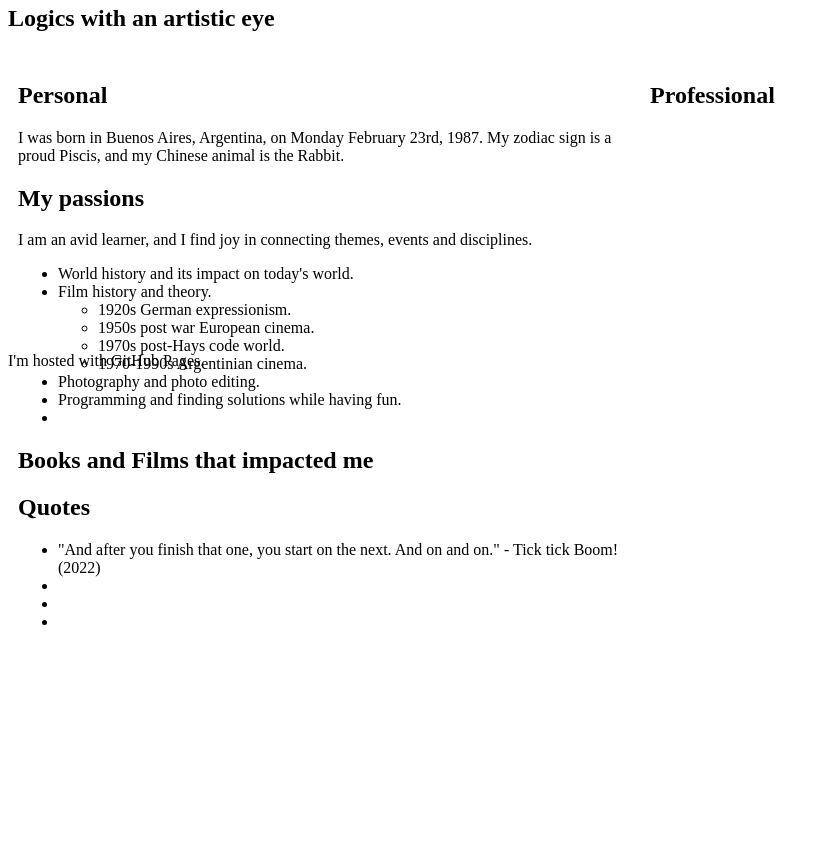
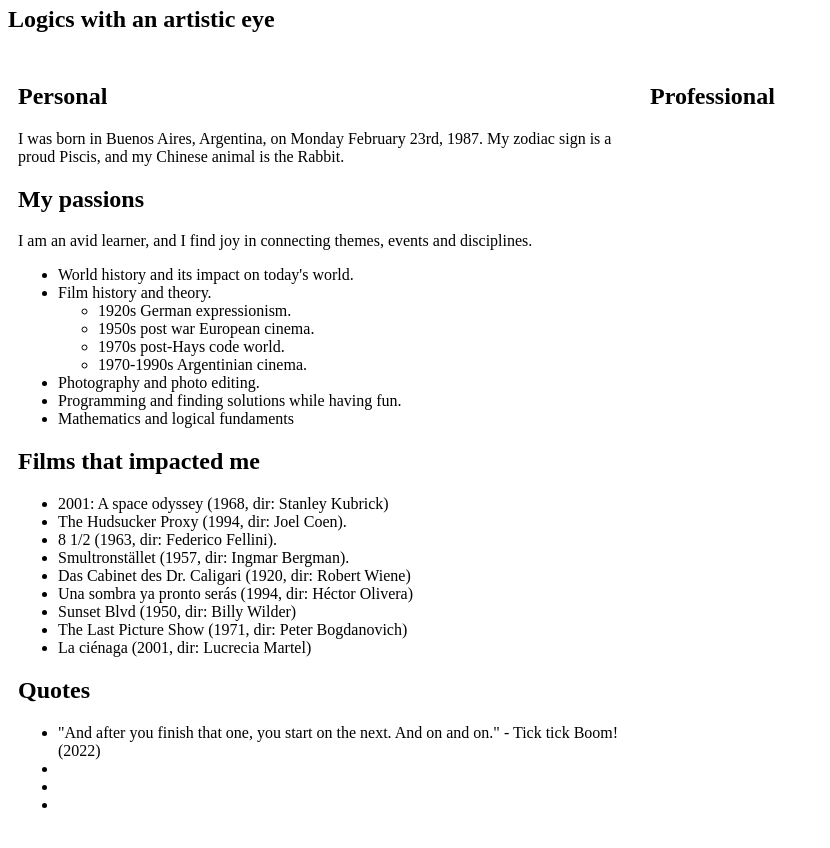
Before and after one commit to luceromer/luceromer.github.io, a plain HTML site: page index.html in a window 1280 px wide. Shown: the part 75-923 px from the top of the page, without its empty margins (0-830 px from the left). Before the commit the page ends 800 px from the top, so only its background shows below. Drawn offline with Linux system fonts and the light colour scheme.

Commit message:
Update index.html

```diff
--- a/index.html
+++ b/index.html
@@ -13,8 +13,7 @@
   float: left;
   width: 50%;
   padding: 10px;
-  height: 300px; /* Should be removed. Only for demonstration */
-}
+  }
 
 /* Clear floats after the columns */
 .row:after {
@@ -26,7 +25,7 @@
 </head>
 
 <body>
-<h1>Mercedes Lucero</h1>
+<h1 style="font-family:verdana">Mercedes Lucero</h1>
 <h2>Logics with an artistic eye</h2>
 
 <div class="row">
@@ -50,10 +49,22 @@
     </ul>
   <li>Photography and photo editing.</li>
   <li>Programming and finding solutions while having fun.</li>
-  <li></li>
+  <li>Mathematics and logical fundaments</li>
 </ul>
 
-<h2>Books and Films that impacted me</h2>
+<h2>Films that impacted me</h2>
+
+<ul>
+  <li>2001: A space odyssey (1968, dir: Stanley Kubrick)</li>
+  <li>The Hudsucker Proxy (1994, dir: Joel Coen).</li>
+  <li>8 1/2 (1963, dir: Federico Fellini).</li>
+  <li>Smultronstället (1957, dir: Ingmar Bergman).</li>
+  <li>Das Cabinet des Dr. Caligari (1920, dir: Robert Wiene)</li>
+  <li>Una sombra ya pronto serás (1994, dir: Héctor Olivera)</li>
+  <li>Sunset Blvd (1950, dir: Billy Wilder)</li>
+  <li>The Last Picture Show (1971, dir: Peter Bogdanovich)</li>
+  <li>La ciénaga (2001, dir: Lucrecia Martel)</li>
+</ul>
 
 <h2>Quotes</h2>
 <ul>
@@ -69,7 +80,8 @@
   <h2>Professional</h2>
 </div>
 
-<p>I'm hosted with GitHub Pages.</p>
+
+
 </div>
 </body>
 </html>
```
